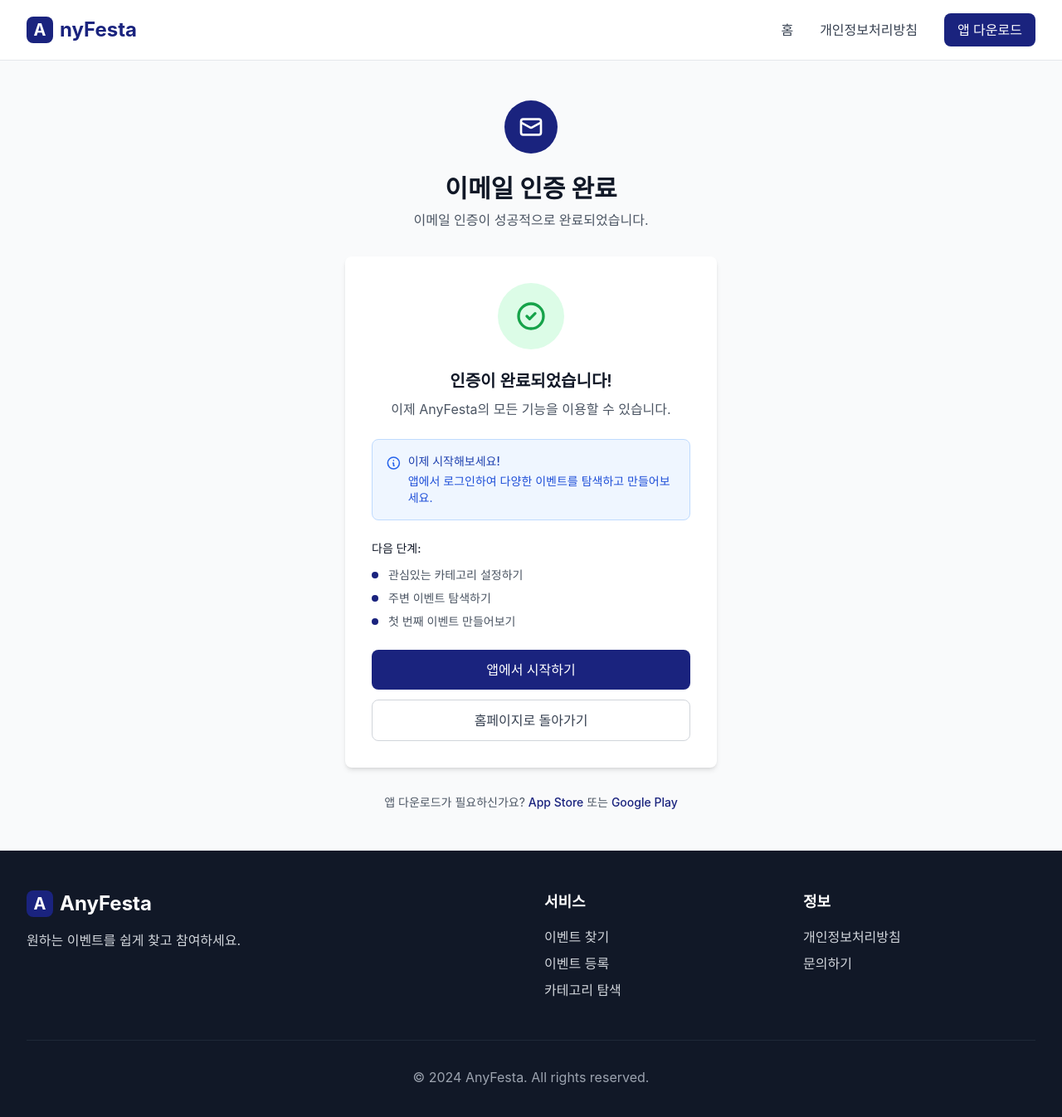
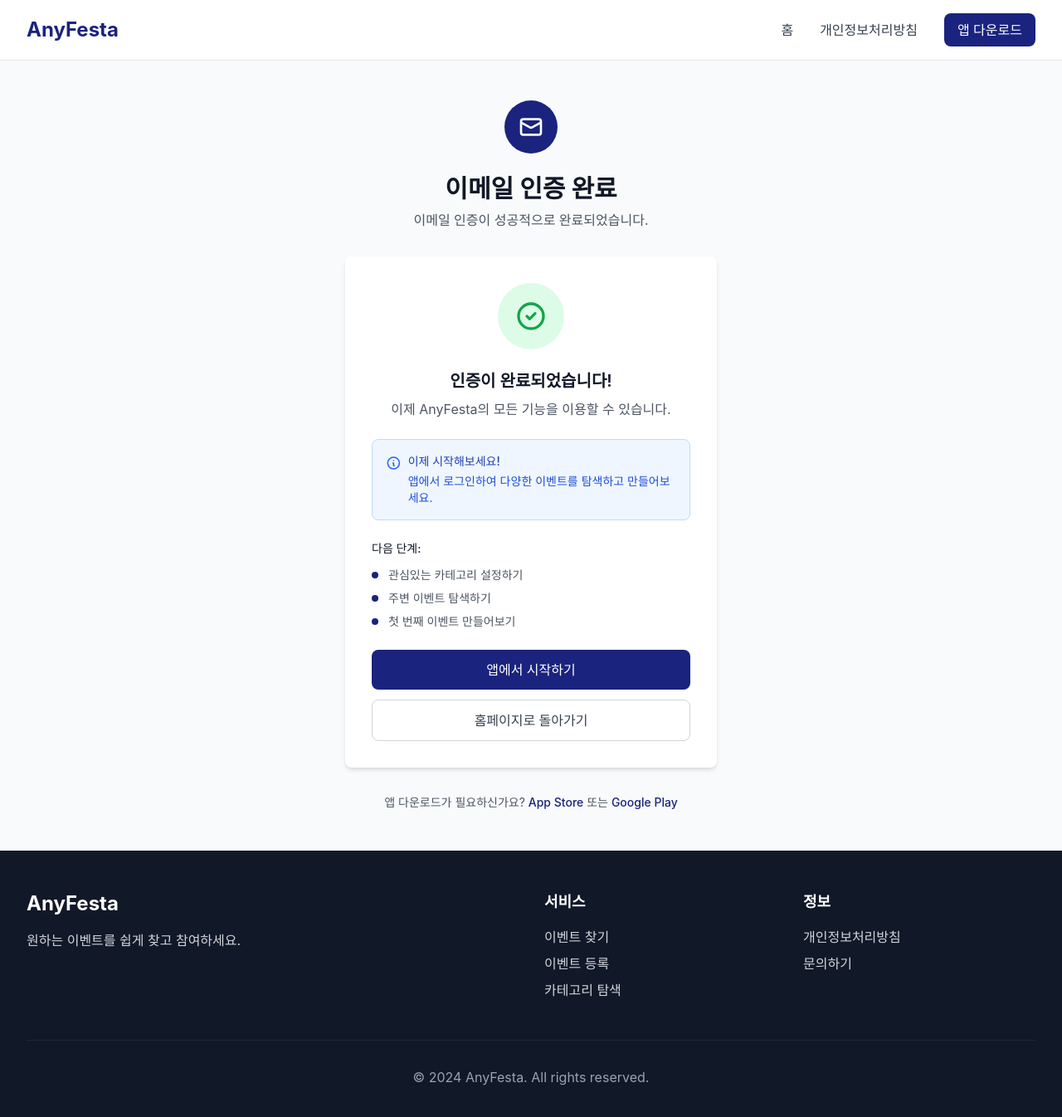
Before and after one commit to subinkr/anyfesta-homepage, a React (Create React App) app: page /email-verification in a window 1280 px wide. Shown: the top 1346 px of the page at 83% size. Built offline with nearby package versions, Linux system fonts and the light colour scheme.

Commit message:
feat: 개인정보보호책임자 정보 업데이트 및 이벤트 공유 기능 설명 수정

```diff
--- a/src/components/Footer.tsx
+++ b/src/components/Footer.tsx
@@ -8,9 +8,6 @@ const Footer: React.FC = () => {
         <div className="grid grid-cols-1 md:grid-cols-4 gap-8">
           <div className="col-span-1 md:col-span-2">
             <div className="flex items-center space-x-2 mb-4">
-              <div className="w-8 h-8 bg-primary rounded-lg flex items-center justify-center">
-                <span className="text-white font-bold text-xl">A</span>
-              </div>
               <span className="text-2xl font-bold">AnyFesta</span>
             </div>
             <p className="text-gray-300 mb-4">
--- a/src/components/Header.tsx
+++ b/src/components/Header.tsx
@@ -7,10 +7,7 @@ const Header: React.FC = () => {
       <div className="max-w-7xl mx-auto px-4 sm:px-6 lg:px-8">
         <div className="flex justify-between items-center py-4">
           <Link to="/" className="flex items-center space-x-2">
-            <div className="w-8 h-8 bg-primary rounded-lg flex items-center justify-center">
-              <span className="text-white font-bold text-xl">A</span>
-            </div>
-            <span className="text-2xl font-bold text-primary">nyFesta</span>
+            <span className="text-2xl font-bold text-primary">AnyFesta</span>
           </Link>
 
           <nav className="hidden md:flex items-center space-x-8">
```
